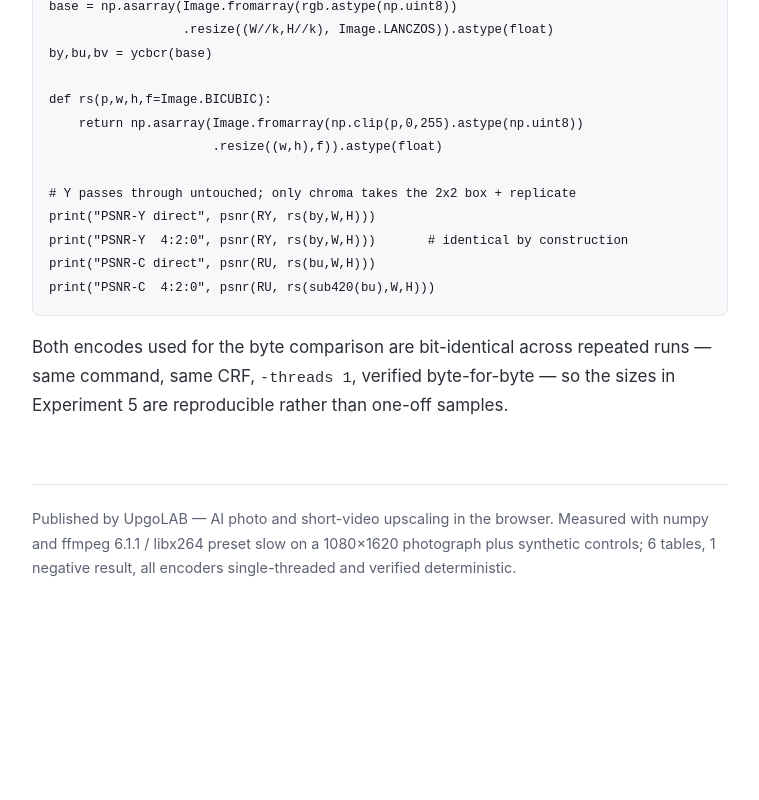
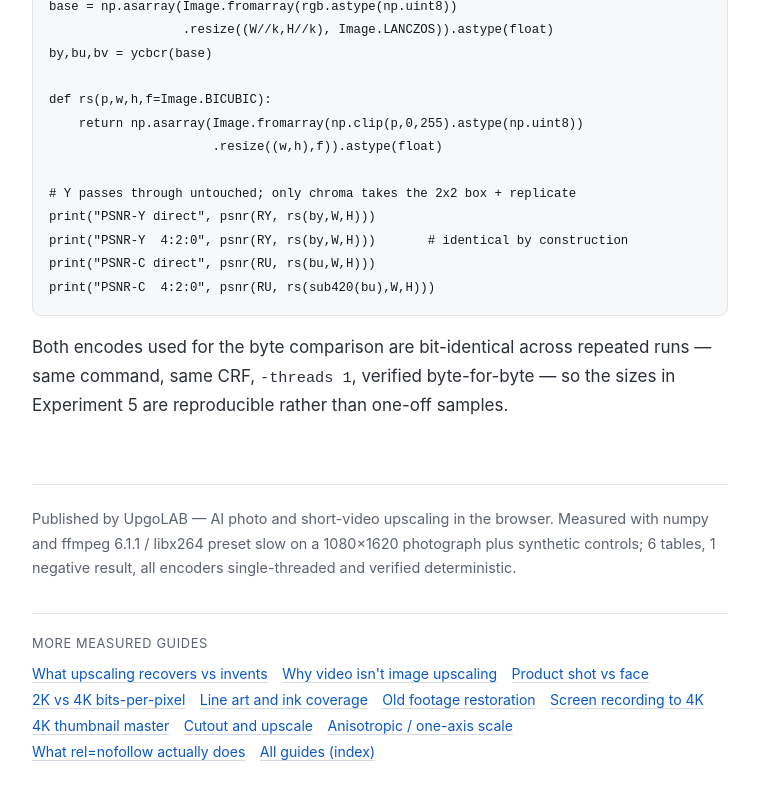
Before and after one commit to celticgemini001/upgolab-chroma-subsampling, a plain HTML site: page index.html in a window 1280 px wide. Shown: the part 7351-8151 px from the top of the page, without its empty margins (260-1019 px from the left). Before the commit the page ends 8012 px from the top, so only its background shows below. Drawn offline with Linux system fonts and the light colour scheme.

Commit message:
Add sister nav to all 12 cluster pages

```diff
--- a/index.html
+++ b/index.html
@@ -325,6 +325,34 @@ are reproducible rather than one-off samples.</p>
 Published by UpgoLAB — AI photo and short-video upscaling in the browser. Measured with numpy
 and ffmpeg 6.1.1 / libx264 preset slow on a 1080×1620 photograph plus synthetic controls;
 6 tables, 1 negative result, all encoders single-threaded and verified deterministic.
+
+<style>
+.sisternav{margin:2rem 0 0;padding-top:1.2rem;border-top:1px solid #e2e5ea}
+.sisternav p{font-size:.8rem;text-transform:uppercase;letter-spacing:.05em;
+ color:#5b6270;margin:0 0 .6rem}
+.sisternav ul{list-style:none;padding:0;margin:0;display:flex;flex-wrap:wrap;gap:.4rem .9rem}
+.sisternav li{margin:0;font-size:.88rem;line-height:1.4}
+.sisternav a{text-decoration:none;border-bottom:1px solid #d5dae2}
+.sisternav a:hover{border-bottom-color:#0a58ca}
+</style>
+
+<nav class="sisternav" aria-label="More measured upscaling guides">
+<p>More measured guides</p>
+<ul>
+  <li><a href="https://celticgemini001.github.io/upgolab-ai-upscaler-guide/">What upscaling recovers vs invents</a></li>
+  <li><a href="https://celticgemini001.github.io/upgolab-video-upscaling-limits/">Why video isn't image upscaling</a></li>
+  <li><a href="https://celticgemini001.github.io/upgolab-upscale-product-photos/">Product shot vs face</a></li>
+  <li><a href="https://celticgemini001.github.io/upgolab-2k-vs-4k-decision/">2K vs 4K bits-per-pixel</a></li>
+  <li><a href="https://celticgemini001.github.io/upgolab-upscale-anime-illustration/">Line art and ink coverage</a></li>
+  <li><a href="https://celticgemini001.github.io/upgolab-old-footage-restoration/">Old footage restoration</a></li>
+  <li><a href="https://celticgemini001.github.io/upgolab-screen-recording-4k/">Screen recording to 4K</a></li>
+  <li><a href="https://celticgemini001.github.io/upgolab-thumbnail-4k-master/">4K thumbnail master</a></li>
+  <li><a href="https://celticgemini001.github.io/upgolab-remove-background-and-upscale/">Cutout and upscale</a></li>
+  <li><a href="https://celticgemini001.github.io/upgolab-anisotropic-upscale/">Anisotropic / one-axis scale</a></li>
+  <li><a href="https://celticgemini001.github.io/upgolab-what-nofollow-means/">What rel=nofollow actually does</a></li>
+  <li><a href="https://celticgemini001.github.io/upgolab-tools/">All guides (index)</a></li>
+</ul>
+</nav>
 </footer>
 </main>
 </body>
```
